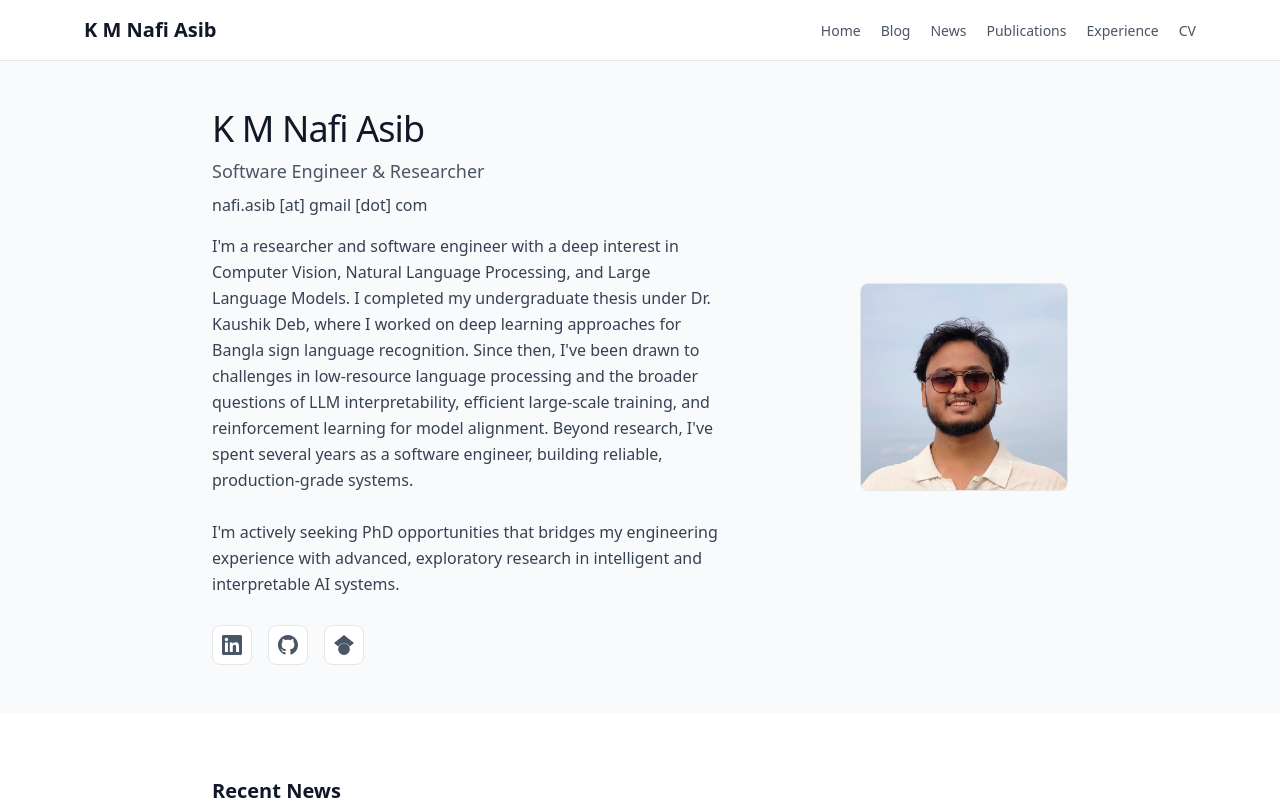
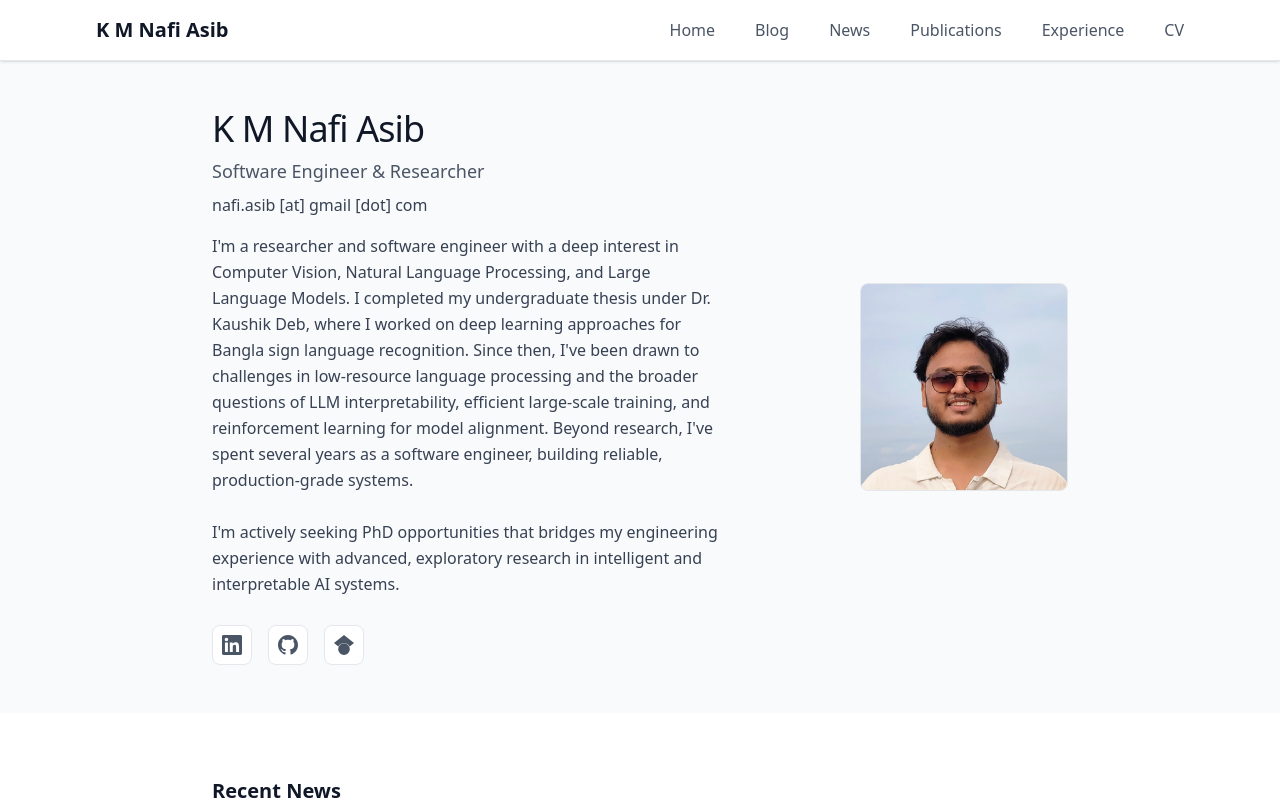
Before and after one commit to NafiAsib/academic-portfolio, a React (Vite) app: page / in a window 1280 px wide. Shown: the top 800 px of the page. Built offline with nearby package versions, Linux system fonts and the light colour scheme.

Commit message:
refact: scroll offset for header

```diff
--- a/src/components/header.tsx
+++ b/src/components/header.tsx
@@ -1,3 +1,4 @@
+import { useState } from "react";
 import { utils, type PersonalInfo } from "../data/portfolioData";
 
 interface HeaderProps {
@@ -5,69 +6,136 @@ interface HeaderProps {
 }
 
 export default function Header({ personal }: HeaderProps) {
+  const [isMenuOpen, setIsMenuOpen] = useState(false);
+
+  const toggleMenu = () => {
+    setIsMenuOpen(!isMenuOpen);
+  };
+
+  const closeMenu = () => {
+    setIsMenuOpen(false);
+  };
+
+  const handleSmoothScroll = (
+    e: React.MouseEvent<HTMLAnchorElement>,
+    href: string
+  ) => {
+    // Only handle internal links (those starting with #)
+    if (!href.startsWith("#")) return;
+
+    e.preventDefault();
+    closeMenu();
+
+    // Get the target element
+    const targetId = href.substring(1);
+    const targetElement = document.getElementById(targetId);
+
+    if (targetElement) {
+      // Calculate header height
+      const header = document.querySelector("nav");
+      const headerHeight = header ? header.offsetHeight : 80;
+
+      // Calculate the position to scroll to (element position minus header height)
+      const elementPosition = targetElement.offsetTop;
+      const offsetPosition = elementPosition - headerHeight - 20; // Extra 20px padding
+
+      // Smooth scroll to the calculated position
+      window.scrollTo({
+        top: offsetPosition,
+        behavior: "smooth",
+      });
+    }
+  };
+
+  const navLinks = [
+    { href: "#home", label: "Home" },
+    { href: personal.blog, label: "Blog", external: true },
+    { href: "#news", label: "News" },
+    { href: "#publications", label: "Publications" },
+    { href: "#experience", label: "Experience" },
+    { href: personal.cv, label: "CV", external: true },
+  ];
+
   return (
-    <nav className="border-b border-gray-200 py-4 bg-white sticky top-0 z-50">
-      <div className="max-w-6xl mx-auto px-5 flex justify-between items-center">
+    <nav className="border-b border-gray-200 py-4 bg-white sticky top-0 z-50 shadow-sm">
+      <div className="max-w-6xl mx-auto px-4 sm:px-6 lg:px-8">
+        <div className="flex justify-between items-center">
+          {/* Logo/Name */}
           <a
             href="#"
-          className="text-xl font-semibold text-gray-900 no-underline"
+            className="text-xl font-semibold text-gray-900 no-underline shrink-0"
+            onClick={(e) => handleSmoothScroll(e, "#")}
           >
             {utils.formatName(false)}
           </a>
-        <ul className="flex list-none gap-8 md:gap-5 sm:gap-4">
-          <li>
+
+          {/* Desktop Navigation */}
+          <ul className="hidden md:flex list-none gap-8 lg:gap-10">
+            {navLinks.map((link, index) => (
+              <li key={index}>
                 <a
-              href="#home"
-              className="text-gray-600 no-underline font-medium transition-colors duration-200 hover:text-gray-900 md:text-sm"
+                  href={link.href}
+                  target={link.external ? "_blank" : undefined}
+                  rel={link.external ? "noopener noreferrer" : undefined}
+                  className="text-gray-600 no-underline font-medium transition-colors duration-200 hover:text-gray-900 text-sm lg:text-base"
+                  onClick={(e) => link.href && handleSmoothScroll(e, link.href)}
                 >
-              Home
+                  {link.label}
                 </a>
               </li>
-          <li>
+            ))}
+          </ul>
+
+          {/* Mobile Menu Button */}
+          <button
+            className="md:hidden p-2 rounded-lg hover:bg-gray-100 transition-colors duration-200 focus:outline-none focus:ring-2 focus:ring-gray-200"
+            onClick={toggleMenu}
+            aria-label="Toggle menu"
+          >
+            <div className="w-6 h-6 flex flex-col justify-center items-center space-y-1">
+              <span
+                className={`block w-5 h-0.5 bg-gray-600 transition-all duration-300 ${
+                  isMenuOpen ? "rotate-45 translate-y-1.5" : ""
+                }`}
+              ></span>
+              <span
+                className={`block w-5 h-0.5 bg-gray-600 transition-all duration-300 ${
+                  isMenuOpen ? "opacity-0" : ""
+                }`}
+              ></span>
+              <span
+                className={`block w-5 h-0.5 bg-gray-600 transition-all duration-300 ${
+                  isMenuOpen ? "-rotate-45 -translate-y-1.5" : ""
+                }`}
+              ></span>
+            </div>
+          </button>
+        </div>
+
+        {/* Mobile Navigation Menu */}
+        <div
+          className={`md:hidden transition-all duration-300 ease-in-out ${
+            isMenuOpen
+              ? "max-h-96 opacity-100 mt-4"
+              : "max-h-0 opacity-0 overflow-hidden"
+          }`}
+        >
+          <ul className="flex flex-col space-y-3 py-4 border-t border-gray-100">
+            {navLinks.map((link, index) => (
+              <li key={index}>
                 <a
-              href={personal.blog}
-              target="_blank"
-              rel="noopener noreferrer"
-              className="text-gray-600 no-underline font-medium transition-colors duration-200 hover:text-gray-900 md:text-sm"
+                  href={link.href}
+                  target={link.external ? "_blank" : undefined}
+                  rel={link.external ? "noopener noreferrer" : undefined}
+                  className="block px-4 py-2 text-gray-600 no-underline font-medium transition-colors duration-200 hover:text-gray-900 hover:bg-gray-50 rounded-lg"
+                  onClick={(e) => link.href && handleSmoothScroll(e, link.href)}
                 >
-              Blog
+                  {link.label}
                 </a>
               </li>
-          <li>
-            <a
-              href="#news"
-              className="text-gray-600 no-underline font-medium transition-colors duration-200 hover:text-gray-900 md:text-sm"
-            >
-              News
-            </a>
-          </li>
-          <li>
-            <a
-              href="#publications"
-              className="text-gray-600 no-underline font-medium transition-colors duration-200 hover:text-gray-900 md:text-sm"
-            >
-              Publications
-            </a>
-          </li>
-          <li>
-            <a
-              href="#experience"
-              className="text-gray-600 no-underline font-medium transition-colors duration-200 hover:text-gray-900 md:text-sm"
-            >
-              Experience
-            </a>
-          </li>
-          <li>
-            <a
-              href={personal.cv}
-              target="_blank"
-              rel="noopener noreferrer"
-              className="text-gray-600 no-underline font-medium transition-colors duration-200 hover:text-gray-900 md:text-sm"
-            >
-              CV
-            </a>
-          </li>
+            ))}
           </ul>
+        </div>
       </div>
     </nav>
   );
--- a/src/index.css
+++ b/src/index.css
@@ -3,6 +3,7 @@
 /* Global styles for smooth scrolling */
 html {
   scroll-behavior: smooth;
+  scroll-padding-top: 100px; /* Offset for sticky header */
 }
 
 /* Smooth underline effect for text links */
```
Lines whose indentation alone changed are shown as unchanged.
